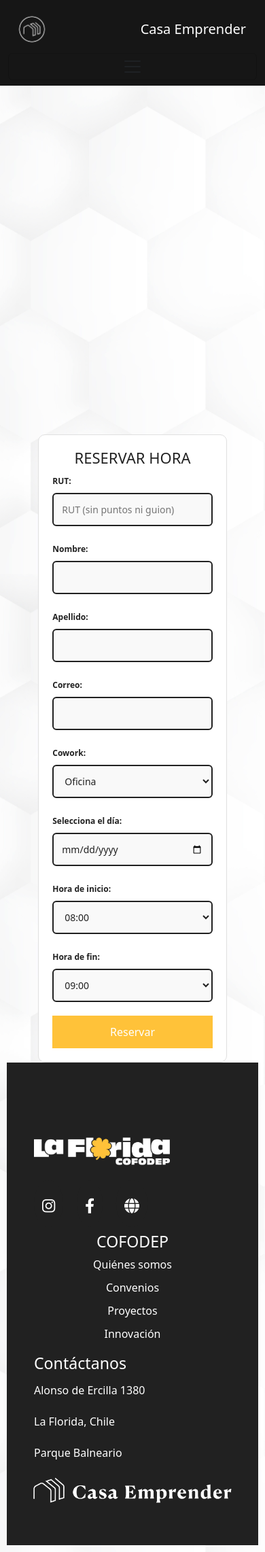
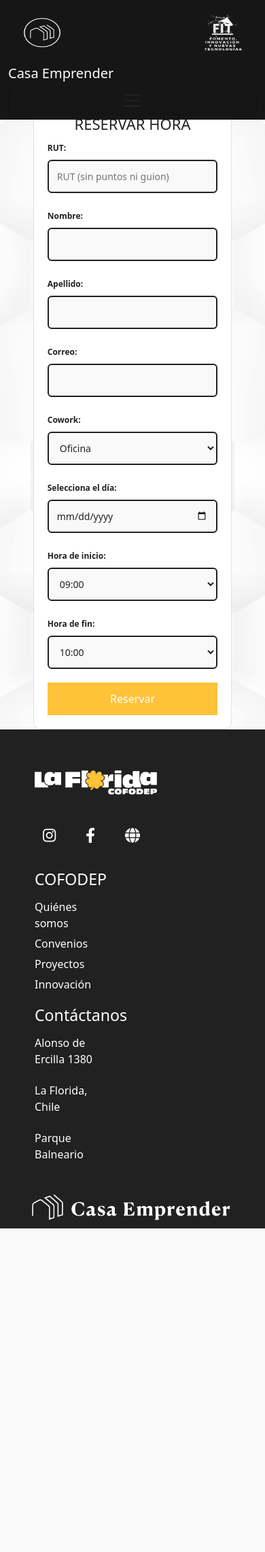
Before and after one commit to shunnaldo/Sistema_reservas-, a PHP site: page / in a window 390 px wide. Shown: the whole page at 68% size. After the commit the page ends 1807 px from the top, so only its background shows below. Run offline with PHP 8.4, Linux system fonts and the light colour scheme.

Commit message:
formTerminado

```diff
--- a/css/index.css
+++ b/css/index.css
@@ -13,7 +13,7 @@
     font-family: 'Arial', sans-serif;
     margin: 0;
     color: #212121;
-    min-height: 100vh;
+    min-height: 150vh;
     display: flex;
     justify-content: center;
     align-items: center;
@@ -203,6 +203,10 @@
     left: 0;
     height: 180px;
 }
+.form-container:hover{
+
+    transform: translateY(2px);
+}
 
 .footer-left {
     display: flex;
@@ -261,6 +265,7 @@
     font-size: 16px;
 }
 
+
 .footer-center p {
     font-weight: bold;
     font-size: 18px;
--- a/css/navbar.css
+++ b/css/navbar.css
@@ -1,14 +1,19 @@
 .navbar-custom {
     background-color: #161616;
+    display: flex;
 }
 .navbar-custom .navbar-brand,
 .navbar-custom .nav-link {
     color: #ffffff !important;
+
 }
 .navbar-icon {
-    height: 70px;
-    margin-right: 10px;
+    height: 80px;
+    margin-right: 0px;
+    width: 100px;
+
 }
+
 .navbar-toggler {
     border: none;
     background-color: rgba(255, 255, 255, 0.1);
--- a/index.php
+++ b/index.php
@@ -14,6 +14,8 @@
 
 </head>
 <body>
+
+
 
 <div id="navbar-container"></div>
 
@@ -51,7 +53,6 @@
             <div class="form-group">
             <label for="horaInicio">Hora de inicio:</label>
                 <select id="horaInicio" name="horaInicio" required class="input-text">
-                    <option value="08:00">08:00</option>
                     <option value="09:00">09:00</option>
                     <option value="10:00">10:00</option>
                     <option value="11:00">11:00</option>
@@ -61,14 +62,12 @@
                     <option value="15:00">15:00</option>
                     <option value="16:00">16:00</option>
                     <option value="17:00">17:00</option>
-                    <option value="18:00">18:00</option>
                 </select>
 
             </div>
             <div class="form-group">
             <label for="horaFin">Hora de fin:</label>
                 <select id="horaFin" name="horaFin" required class="input-text">
-                    <option value="09:00">09:00</option>
                     <option value="10:00">10:00</option>
                     <option value="11:00">11:00</option>
                     <option value="12:00">12:00</option>
@@ -78,7 +77,6 @@
                     <option value="16:00">16:00</option>
                     <option value="17:00">17:00</option>
                     <option value="18:00">18:00</option>
-                    <option value="19:00">19:00</option>
                 </select>
             </div>
             <button type="submit">Reservar</button>
--- a/js/index.js
+++ b/js/index.js
@@ -11,10 +11,6 @@
     const horaInicio = document.getElementById('horaInicio').value;
     const horaFin = document.getElementById('horaFin').value;
 
-
-
-
-
     // Expresión regular para validar que solo contenga letras y espacios
     const nombreApellidoRegex = /^[a-zA-ZáéíóúÁÉÍÓÚñÑ\s]+$/;
 
@@ -23,15 +19,16 @@
         return;
     }
 
-    // fecha y hora actuales
+
     const now = new Date();
     const fechaSeleccionada = new Date(fecha + "T" + horaInicio);
 
     // Verificar si la fecha y hora seleccionadas son válidas y no están en pasado
-    if (fechaSeleccionada < now) {
+    if (fechaSeleccionada < now && (fechaSeleccionada.getDate() !== now.getDate() || fechaSeleccionada.getHours() < now.getHours())) {
         alert("La fecha y hora deben ser válidas o a futuro.");
         return;
     }
+
 
     if (horaInicio && horaFin) {
         const horaInicioDate = new Date("1970-01-01T" + horaInicio + "Z");
@@ -42,9 +39,8 @@
         if (diferenciaHoras > 2) {
             alert("El máximo de horas para agendar es 2.");
             return;
-        }
-        else if (diferenciaHoras < 0.5){
-            alert("El mínimo de tiempo para agendar es de 30M");
+        } else if (diferenciaHoras < 1) {
+            alert("El mínimo de tiempo para agendar es de 1 hora.");
             return;
         }
     } else {
@@ -61,11 +57,9 @@
         fecha: fecha,
         horaInicio: horaInicio,
         horaFin: horaFin
-
-
     };
 
-    fetch('/sistema_reservas/Sistema_reservas-/php/guardarReserva.php', {
+    fetch('../php/guardarReserva.php', {
         method: 'POST',
         body: JSON.stringify(data),
         headers: {
--- a/php/footer.html
+++ b/php/footer.html
@@ -13,8 +13,6 @@
     <script src="https://cdn.jsdelivr.net/npm/bootstrap@5.3.0/dist/js/bootstrap.bundle.min.js"></script>
 <style>
         @media (max-width: 1280px) {
-
-
             .logo-container {
                 padding: 10px;
                 margin-left: 0%;
@@ -55,73 +53,86 @@
                 font-size: 12px;
             }
         }
+
         @media (max-width: 768px) {
+    body {
+        display: flex;
+        flex-direction: column;
+        min-height: 150vh;
+        margin: 0;
+        padding: 0;
+        background-color: #212121;
+    }
+
+    .form-container {
+        margin-top: 50%;
+    }
+
     .footer {
         width: 100%;
-    min-height: 600px;
-    margin-top: 50px;
-    position: relative;
-    padding: 15px;
-    height: auto;
-    box-sizing: border-box;
-    flex-direction: column;
-    padding-bottom: 40px;
         background-color: #212121;
         display: flex;
-    align-items: flex-start; /* Alinea todo el contenido a la izquierda */
+        flex-direction: column;
+        margin-left: -25%;
+        gap: 20px;
     }
 
-.footer-left, .footer-right {
+    .footer-left, .footer-center, .footer-right, .footer-left-2 {
         width: 100%;
-    margin: 0;
-    padding: 0;
+        text-align: left;
+        padding: 10px 20px;
+        margin-bottom: 10px;
+        box-sizing: border-box;
     }
 
+    /* Logo ajustado */
     .footer-logo {
-    width: 150px;
-    margin-bottom: 10px;
+        width: 100%;
+        max-width: 180px;
+        margin: 0 auto;
+    }
+    .footer-logo-2{
+        margin-left: auto;
+        margin-left: 80px;
+        margin-top: auto;
+        max-width: 300px;
+        width: 100%;
     }
 
+    /* Botones sociales */
     .social-buttons {
-    justify-content: center;
-    gap: 15px; /* Espacio entre los botones */
+        display: flex;
+        gap: 20px;
+        margin-top: 10px;
+        justify-content: flex-start;
     }
 
     .social-btn {
-    font-size: 25px; /* Reducir el tamaño de los iconos */
-    padding: 10px;
+        font-size: 30px;
+        padding: 12px;
+        border-radius: 50%;
+        display: inline-block;
+        text-align: center;
+        transition: transform 0.3s ease;
     }
 
-.footer-center p {
-    font-size: 16px;
+    .social-btn:hover {
+        transform: scale(1.2);
     }
 
-.footer-right {
-    font-size: 14px;
-    margin-top: 10px;
-    margin-left: 50%;
+    /* Enlaces en el footer */
+
+
+    .footer-center a:hover {
+        color: #FFC239;
+    }
 }
 
-.footer-logo-2 {
-    width: 150px;
-}
-
-.footer-left, .footer-center, .footer-right {
-    display: flex;
-    flex-direction: column;
-}
-
-.footer-center {
-    width: 100% !important;
-    display: block !important;
-    margin-left: 0 !important;
-    margin-right: 0 !important;
-    padding: 0 !important;
-}
-.footer-center a {
-    display: block;
-    margin-bottom: 10px;
-}
+        body, html {
+            margin: 0;
+            padding: 0;
+            background-color: #212121;
+            height: 100%;
         }
 
         .footer {
@@ -132,25 +143,46 @@
             justify-content: space-between;
             align-items: center;
             width: 100%;
-position: relative;
-bottom: 0;
-left: 0;
-height: 180px;
             box-sizing: border-box;
         }
 
+        .footer-left, .footer-right {
+            width: 30%;
+            text-align: start;
+            padding: 10px 0;
+        }
 
-
-
-.footer-left {
+        .footer-center {
+            width: 30%;
             display: flex;
             flex-direction: column;
             align-items: flex-start;
-margin-left: 5%;
-gap: 12px;
+            justify-content: space-between;
+            gap: 6px;
+            line-height: 1.5;
+            font-size: 16px;
+            margin-left: 20px;
+        }
+
+        .footer-center h3, .footer-center a {
+            color: white;
+        }
+
+        .footer-center a {
+            text-decoration: none;
+            font-size: 16px;
+            transition: color 0.3s ease;
+        }
+
+        .footer-center a:hover {
+            color: #FFC239;
         }
 
         .footer-logo {
+            width: 200px;
+        }
+
+        .footer-logo-2 {
             width: 200px;
         }
 
@@ -172,63 +204,18 @@
             transform: scale(1.2);
         }
 
-.instagram-btn {
+        .instagram-btn, .facebook-btn, .website-btn {
             background-color: #212121;
             color: white;
         }
 
-.facebook-btn {
-background-color: #212121;
-color: white;
+        /* Ajuste de la alineación de los elementos */
+        .footer-left, .footer-center, .footer-right {
+            margin: 0;
+            padding: 0;
         }
 
-.website-btn {
-background-color: #212121;
-color: #ffffff;
-}
-
-.footer-center {
-display: flex;
-flex-direction: column;
-align-items: center;
-justify-content: center;
-gap: 6px;
-margin-left: 50%;
-max-width: 300px;
-line-height: 1.5;
-font-size: 16px;
-margin-top: 30px;
-}
-
-.footer-center p {
-font-weight: bold;
-font-size: 18px;
-margin-bottom: 10px;
-color: white;
-}
-
-.footer-center a {
-color: white;
-text-decoration: none;
-font-size: 16px;
-transition: color 0.3s ease;
-}
-
-.footer-center a:hover {
-color: #FFC239;
-}
-
-.footer-right {
-display: flex;
-flex-direction: column;
-align-items: flex-start;
-gap: 6px;
-max-width: 300px;
-font-size: 16px;
-line-height: 1.5;
-margin-right: 5%;
-}
-
+        /* Estilos para el texto de contacto */
         #contact:hover {
             color: #FFB533;
             box-shadow: 0 4px 12px rgba(0, 0, 0, 0.1);
@@ -238,20 +225,13 @@
             font-size: 22px;
             color: white;
         }
-.footer-left, .footer-center, .footer-right {
-margin: 0;
-padding: 0;
-}
 
-
-
-.footer-logo-2{
-
-width: 300px;
-}
-
+        /* Animación de mensajes de éxito y error */
         #success-message, #error-message {
             animation: fadeInMessage 0.5s ease-in-out;
+        }
+        .footer-logo-2{
+            width: 300px;
 
         }
 
@@ -264,22 +244,17 @@
             }
         }
 
-
         @media (max-width: 1720px) {
             .logo-container {
-
                 margin-top: -3%;
-
             }
-
-
         }
 </style>
 </head>
 <body>
     <div class="footer">
         <div class="footer-left">
-            <img src="/sistema_reservas/Sistema_reservas-/img/logo2.png" alt="Logo" class="footer-logo">
+            <img src="../img/logo2.png" alt="Logo" class="footer-logo">
             <div class="social-buttons">
                 <a href="https://www.instagram.com/casaemprenderlf/" target="_blank" class="social-btn instagram-btn">
                     <i class="fab fa-instagram"></i>
@@ -309,7 +284,7 @@
             <p>Parque Balneario</p>
         </div>
         <div class="footer-left-2">
-            <img src="/sistema_reservas/Sistema_reservas-/img/logoEmprender2.png" alt="Logo" class="footer-logo-2">
+            <img src="../img/logoEmprender2.png" alt="Logo" class="footer-logo-2">
         </div>
 
     </div>
--- a/php/navbar.html
+++ b/php/navbar.html
@@ -13,15 +13,16 @@
 <body>
     <nav class="navbar navbar-expand-lg navbar-custom">
         <div class="container">
-            <img src="/sistema_reservas/Sistema_reservas-/img/logoBlanco.png" alt="Icono" class="navbar-icon">
-            <a class="navbar-brand" href="/sistema_reservas/Sistema_reservas-/index.php">Casa Emprender</a>
+            <img src="../img/logoBlanco.png" alt="Icono" class="navbar-icon">
+             <img src="../img/logoFit.png" alt="Icono" class="navbar-icon">
+            <a class="navbar-brand" href="../index.php">Casa Emprender</a>
             <button class="navbar-toggler" type="button" data-bs-toggle="collapse" data-bs-target="#navbarNav">
                 <span class="navbar-toggler-icon"></span>
             </button>
             <div class="collapse navbar-collapse" id="navbarNav">
                 <ul class="navbar-nav">
                     <li class="nav-item ms-3">
-                        <a class="nav-link active" href="/sistema_reservas/Sistema_reservas-/index.php">Reservar</a>
+                        <a class="nav-link active" href="../index.php">Reservar</a>
                     </li>
 
                     <!--=============== Noticias
@@ -31,7 +32,7 @@
                     ===============-->
 
                     <li class="nav-item ms-3">
-                        <a class="btn btn-light text-dark btn-ingresar" href="/sistema_reservas/Sistema_reservas-/php/Admin/LoginAdmin"><i class="fas fa-user"></i></a> <!-- Ícono de persona -->
+                        <a class="btn btn-light text-dark btn-ingresar" href="/php/Admin/LoginAdmin.php"><i class="fas fa-user"></i></a> <!-- Ícono de persona -->
                     </li>
                 </ul>
             </div>
```
Also changed, not shown: css/footer.css (+9 -7 lines), img/fondo.png, img/logoFit.PNG (added). Lines whose indentation alone changed are shown as unchanged.
